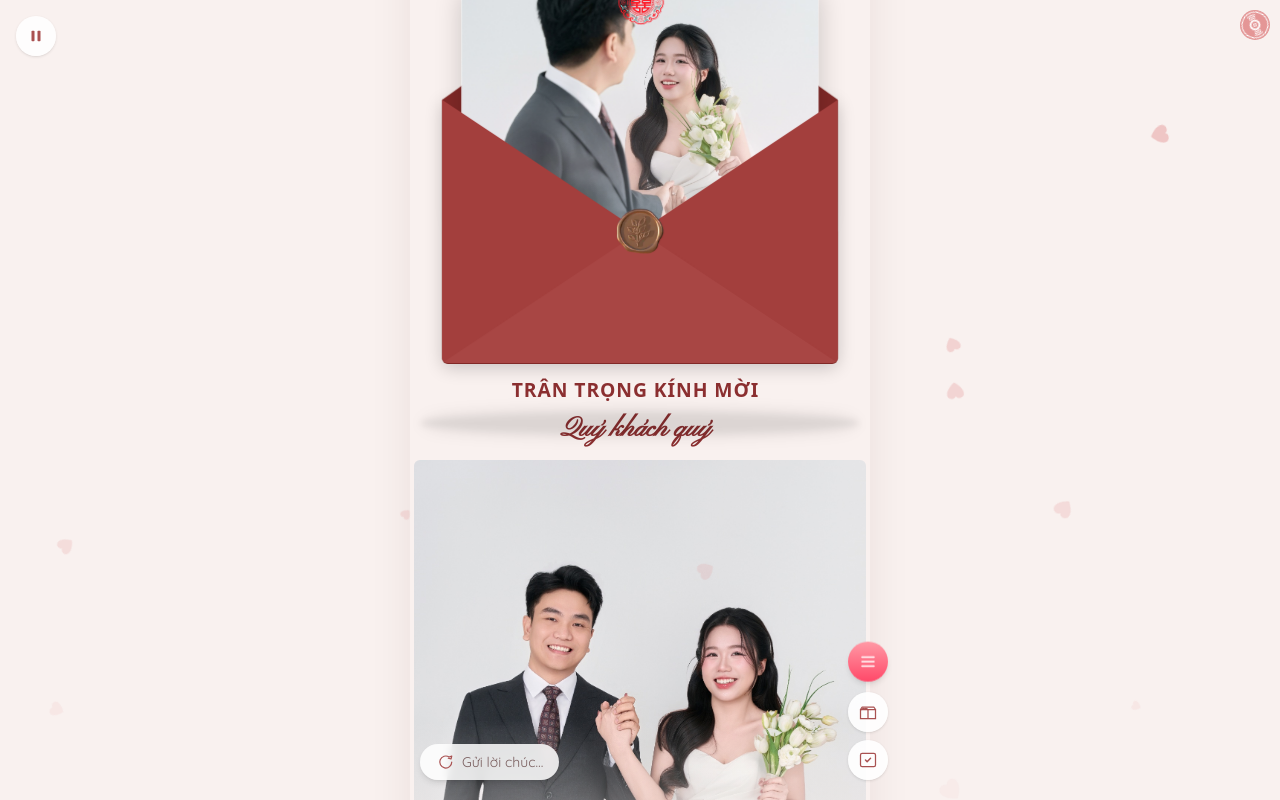
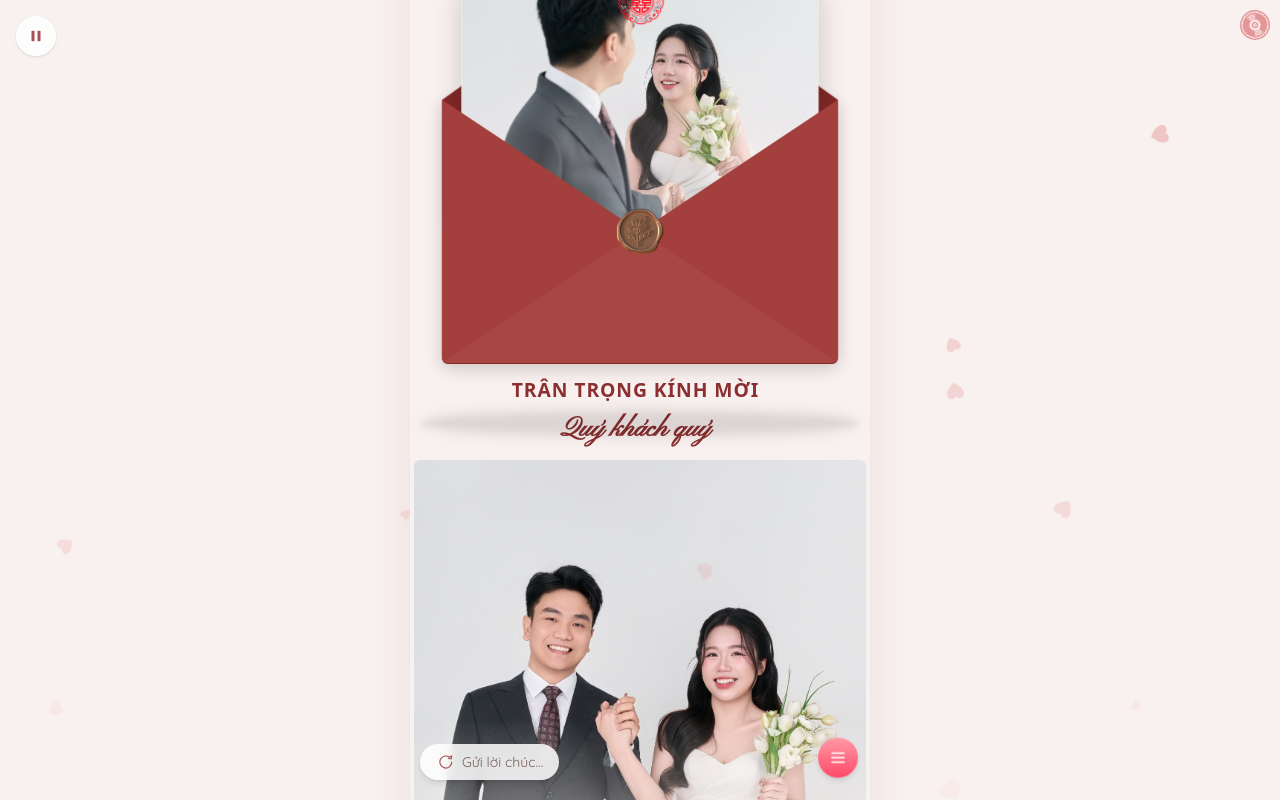
Before and after one commit to nguyenhung204/wedding-site, a Next.js app: page / in a window 1280 px wide. Both pictures are taken after a click on the button "Mở thiệp". Shown: the part 167-967 px from the top of the page. Built offline with nearby package versions, Linux system fonts and the light colour scheme; a web font is replaced by a local one.

Commit message:
fix: toolbar collapsed by default, positioned inside card bounds

```diff
--- a/src/components/ui/BottomToolbar.tsx
+++ b/src/components/ui/BottomToolbar.tsx
@@ -11,7 +11,7 @@ interface Props {
  * scroll-to-RSVP shortcut — equivalent to the toolbar in the source.
  */
 export default function BottomToolbar({ open }: Props) {
-  const [collapsed, setCollapsed] = useState(false);
+  const [collapsed, setCollapsed] = useState(true);
 
   const scrollTo = (id: string) => {
     document.getElementById(id)?.scrollIntoView({ behavior: "smooth", block: "start" });
@@ -31,7 +31,7 @@ export default function BottomToolbar({ open }: Props) {
             className={`fixed bottom-5 z-40 flex items-center gap-2 rounded-full bg-white/85 px-4 py-2 text-sm text-[#7a5f5f] shadow-md backdrop-blur-sm transition ${
               collapsed ? "opacity-0 pointer-events-none" : ""
             }`}
-            style={{ left: "calc(50% - 220px)" }}
+            style={{ left: "max(12px, calc(50% - 220px))" }}
           >
             <svg width="18" height="18" viewBox="0 0 24 24" fill="none" aria-hidden>
               <path d="M21 12a8 8 0 1 1-3.5-6.6L21 4l-1 4-3.6-1" stroke="#a95151" strokeWidth="1.6" strokeLinecap="round" strokeLinejoin="round"/>
@@ -46,7 +46,7 @@ export default function BottomToolbar({ open }: Props) {
             exit={{ opacity: 0, y: 30 }}
             transition={{ delay: 0.5 }}
             className="fixed bottom-5 z-40 flex flex-col items-center gap-2"
-            style={{ right: "calc(50% - 248px)" }}
+            style={{ right: "max(12px, calc(50% - 218px))" }}
           >
             {/* Toggle button */}
             <button
```
